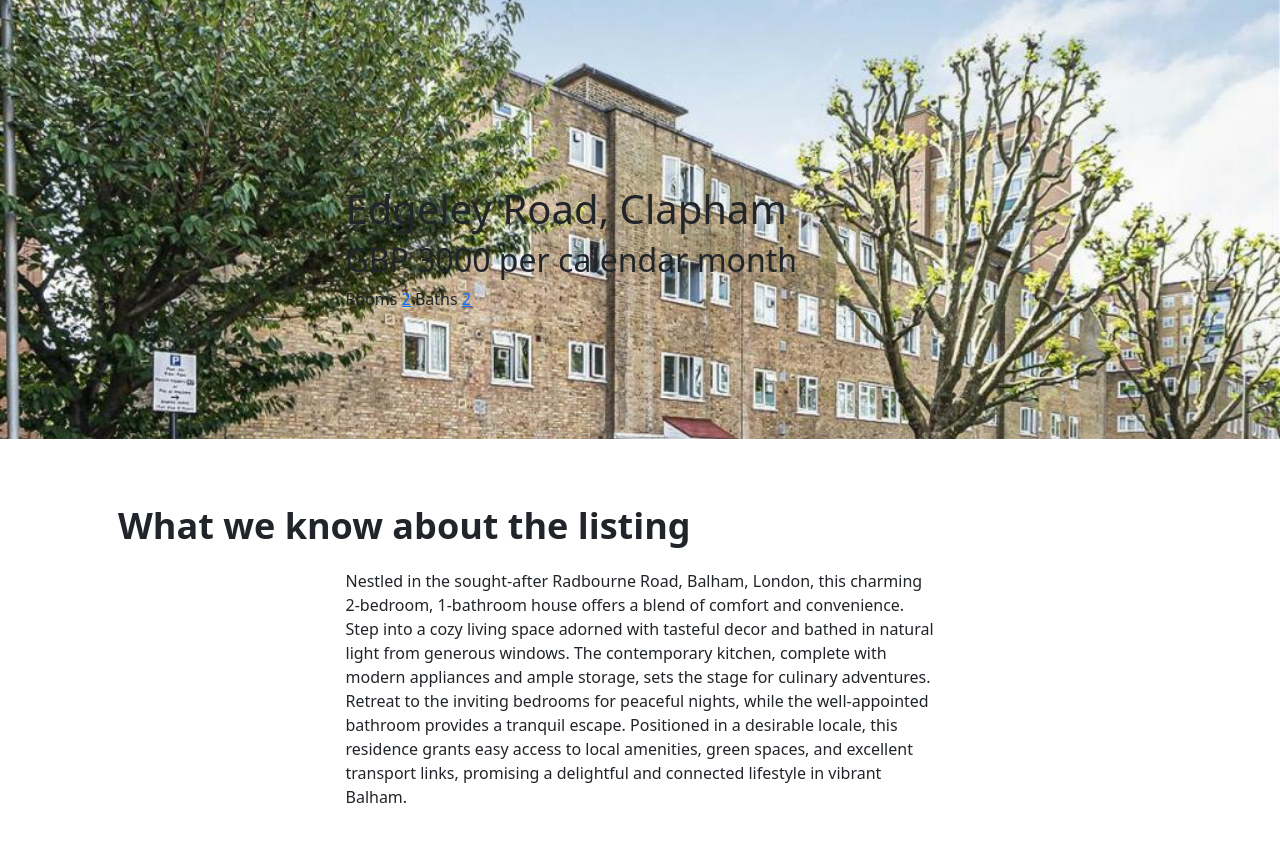
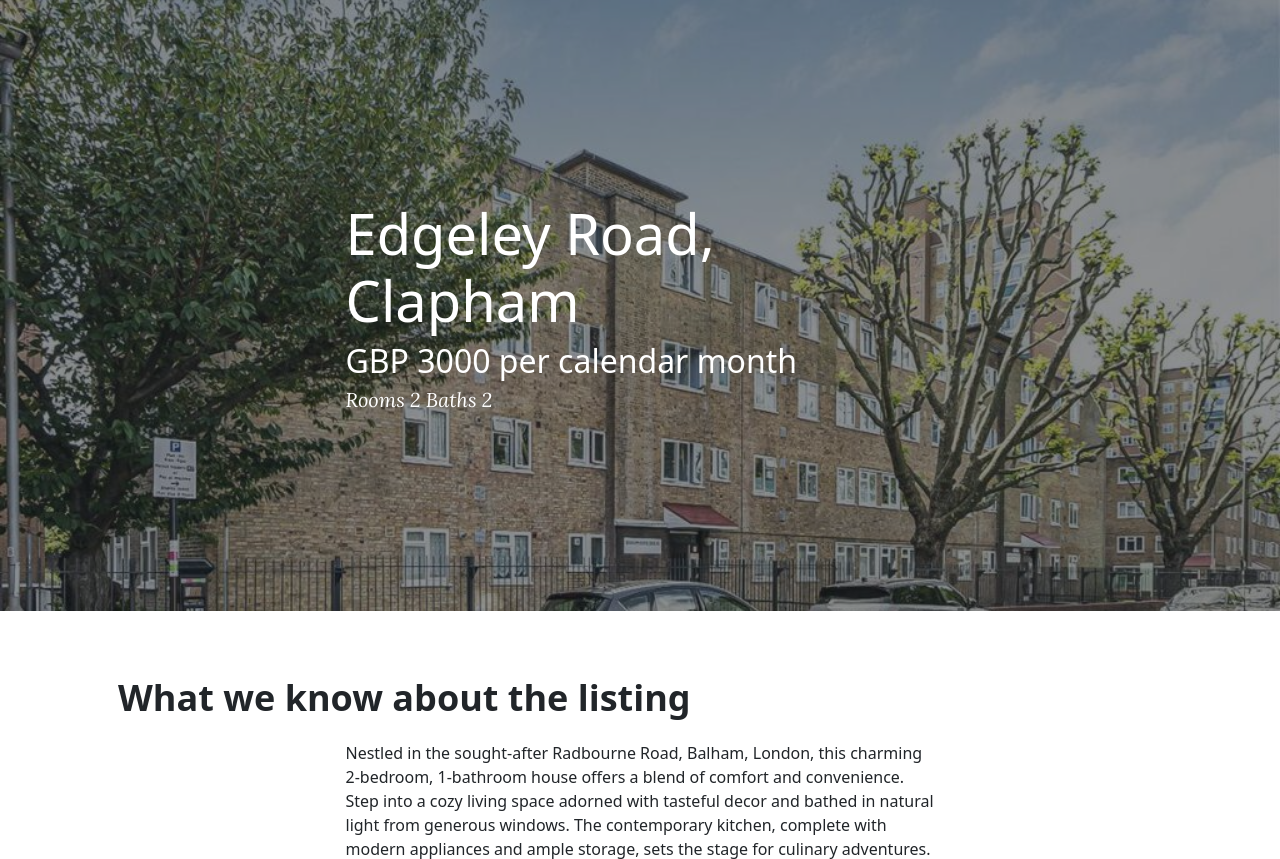
Before and after one commit to tomicoal/real_estate_API, a Flask app: page /listing/2 in a window 1280 px wide. Shown: the part 88-947 px from the top of the page. Run offline with Flask 3, Linux system fonts and the light colour scheme; data comes from the database, SQL or seed files in the repository; some libraries are stand-ins or nearby versions.

Commit message:
Fix css and js

```diff
--- a/static/css/styles.css
+++ b/static/css/styles.css
@@ -7,6 +7,79 @@ header.masthead {
   background-color: #6c757d;
   background-size: cover;
   background-attachment: scroll;
+}
+header.masthead:before {
+  content: "";
+  position: absolute;
+  top: 0;
+  left: 0;
+  right: 0;
+  bottom: 0;
+  background-color: #212529;
+  opacity: 0.5;
+}
+header.masthead .page-heading,
+header.masthead .listing-heading,
+header.masthead .site-heading {
+  color: #fff;
+}
+header.masthead .page-heading,
+header.masthead .site-heading {
+  text-align: center;
+}
+header.masthead .page-heading h1, header.masthead .page-heading .h1,
+header.masthead .site-heading h1,
+header.masthead .site-heading .h1 {
+  font-size: 3rem;
+}
+header.masthead .page-heading .subheading,
+header.masthead .site-heading .subheading {
+  font-size: 1.5rem;
+  font-weight: 300;
+  line-height: 1.1;
+  display: block;
+  margin-top: 0.625rem;
+  font-family: "Open Sans", -apple-system, BlinkMacSystemFont, "Segoe UI", Roboto, "Helvetica Neue", Arial, sans-serif, "Apple Color Emoji", "Segoe UI Emoji", "Segoe UI Symbol", "Noto Color Emoji";
+}
+header.masthead .listing-heading h1, header.masthead .listing-heading .h1 {
+  font-size: 2.25rem;
+}
+header.masthead .listing-heading .meta,
+header.masthead .listing-heading .subheading {
+  line-height: 1.1;
+  display: block;
+}
+header.masthead .listing-heading .subheading {
+  font-size: 1.5rem;
+  font-weight: 600;
+  margin: 0.75rem 0 2rem;
+  font-family: "Open Sans", -apple-system, BlinkMacSystemFont, "Segoe UI", Roboto, "Helvetica Neue", Arial, sans-serif, "Apple Color Emoji", "Segoe UI Emoji", "Segoe UI Symbol", "Noto Color Emoji";
+}
+header.masthead .listing-heading .meta {
+  font-size: 1.25rem;
+  font-weight: 300;
+  font-style: italic;
+  font-family: "Lora", -apple-system, BlinkMacSystemFont, "Segoe UI", Roboto, "Helvetica Neue", Arial, sans-serif, "Apple Color Emoji", "Segoe UI Emoji", "Segoe UI Symbol", "Noto Color Emoji";
+}
+header.masthead .listing-heading .meta a {
+  color: #fff;
+}
+@media (min-width: 992px) {
+  header.masthead {
+    padding-top: 12.5rem;
+    padding-bottom: 12.5rem;
+  }
+  header.masthead .page-heading h1, header.masthead .page-heading .h1,
+  header.masthead .site-heading h1,
+  header.masthead .site-heading .h1 {
+    font-size: 5rem;
+  }
+  header.masthead .listing-heading h1, header.masthead .listing-heading .h1 {
+    font-size: 3.5rem;
+  }
+  header.masthead .listing-heading .subheading {
+    font-size: 1.875rem;
+  }
 }
 
 
--- a/templates/header.html
+++ b/templates/header.html
@@ -63,7 +63,7 @@
             <li class="nav-item">
               <a
                 class="nav-link px-lg-3 py-3 py-lg-4"
-                href="#!"
+                href="{{ url_for('get_all_listings') }}"
                 >Home</a
               >
             </li>
--- a/templates/listing.html
+++ b/templates/listing.html
@@ -6,14 +6,14 @@
   <div class="container position-relative px-4 px-lg-5">
     <div class="row gx-4 gx-lg-5 justify-content-center">
       <div class="col-md-10 col-lg-8 col-xl-7">
-        <div class="listing-address">
+        <div class="listing-heading">
           <h1>{{ listing.address }}</h1>
           <h2 class="price">GBP {{ listing.price }} per calendar month</h2>
           <span class="meta"
             >Rooms
-            <a href="#">{{ listing.rooms }}</a>
+            <a>{{ listing.rooms }}</a>
             Baths
-            <a href="#">{{ listing.baths}}</a>
+            <a>{{ listing.baths}}</a>
           </span>
         </div>
       </div>
```
